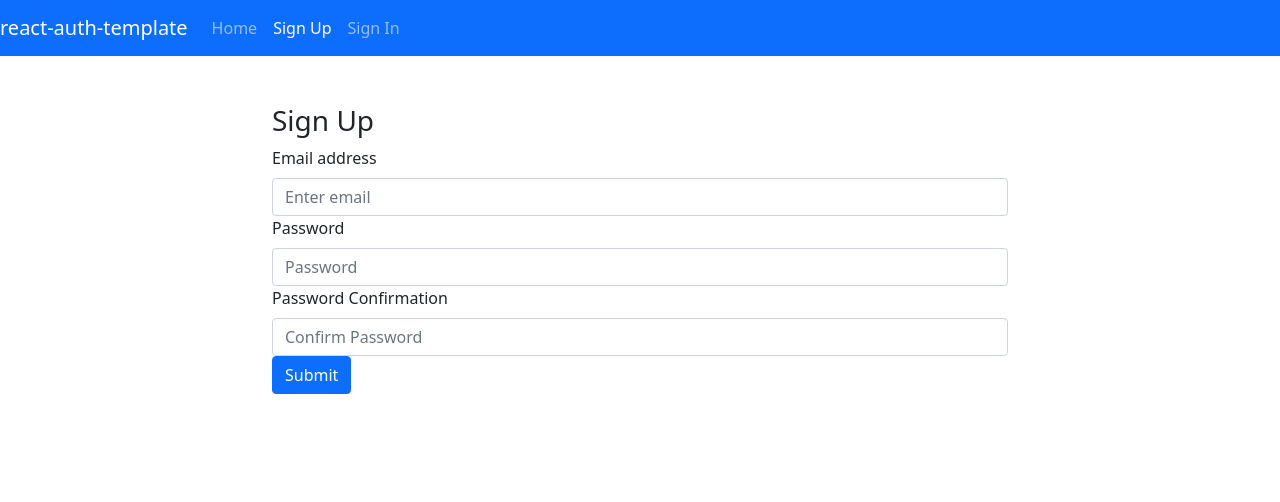
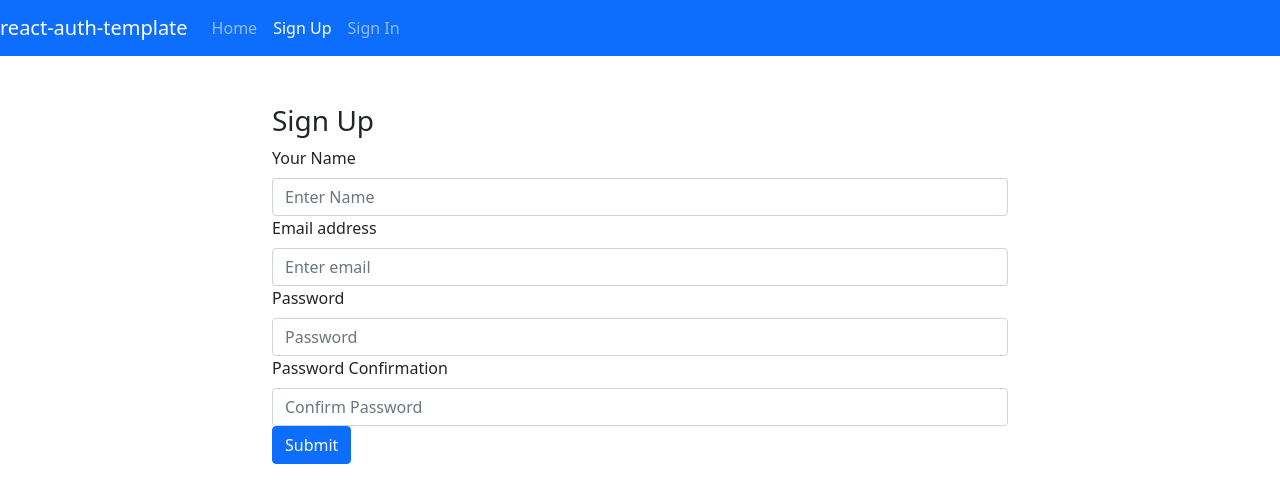
Before and after one commit to GA-memory-leaks/React-team-project, a React (Create React App) app: page /sign-up in a window 1280 px wide. Shown: the top 502 px of the page. Built offline with nearby package versions, Linux system fonts and the light colour scheme.

Commit message:
Front end for Create User updated for 'name'
@n8feldman @CaldoNic7 @tommycravens

```diff
--- a/src/api/auth.js
+++ b/src/api/auth.js
@@ -7,6 +7,7 @@ export const signUp = (credentials) => {
     url: apiUrl + '/sign-up/',
     data: {
       credentials: {
+        name: credentials.name,
         email: credentials.email,
         password: credentials.password,
         password_confirmation: credentials.passwordConfirmation
--- a/src/components/auth/SignUp.js
+++ b/src/components/auth/SignUp.js
@@ -12,6 +12,7 @@ class SignUp extends Component {
     super(props)
 
     this.state = {
+      name: '',
       email: '',
       password: '',
       passwordConfirmation: ''
@@ -50,13 +51,24 @@ onSignUp = (event) => {
   }
 
   render () {
-  const { email, password, passwordConfirmation } = this.state
+    const { name, email, password, passwordConfirmation } = this.state
 
     return (
       <div className='row'>
         <div className='col-sm-10 col-md-8 mx-auto mt-5'>
           <h3>Sign Up</h3>
           <Form onSubmit={this.onSignUp}>
+            <Form.Group controlId='name'>
+              <Form.Label>Your Name</Form.Label>
+              <Form.Control
+                required
+                type='text'
+                name='name'
+                value={name}
+                placeholder='Enter Name'
+                onChange={this.handleChange}
+              />
+            </Form.Group>
             <Form.Group controlId='email'>
               <Form.Label>Email address</Form.Label>
               <Form.Control
```
Lines whose indentation alone changed are shown as unchanged.
